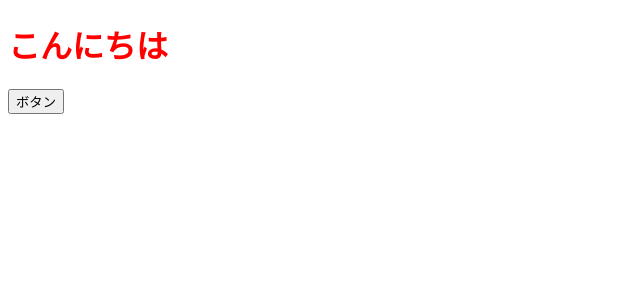
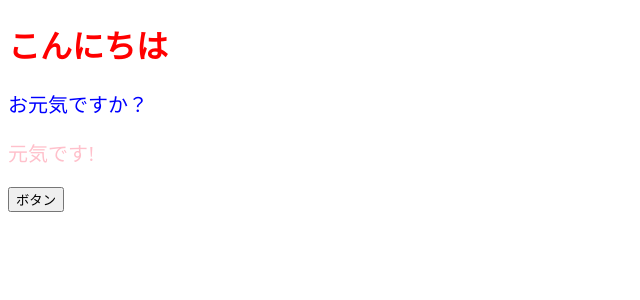
Before and after one commit to Mika-Tachikawa/React_2, a React (Create React App) app: page / in a window 1280 px wide. Shown: the top 300 px of the page, without its empty margins (0-640 px from the left). Built offline with nearby package versions, Linux system fonts and the light colour scheme.

Commit message:
childrenの値を受け取る記述を追加

```diff
--- a/src/components/ColoredMessage.jsx
+++ b/src/components/ColoredMessage.jsx
@@ -4,5 +4,5 @@ export const ColoredMessage = (props) => {
     fontSize: "20px"
   };
 
-  return <p style={contentStyle}>{props.message}</p>;
+  return <p style={contentStyle}>{props.children}</p>;
 };
```
